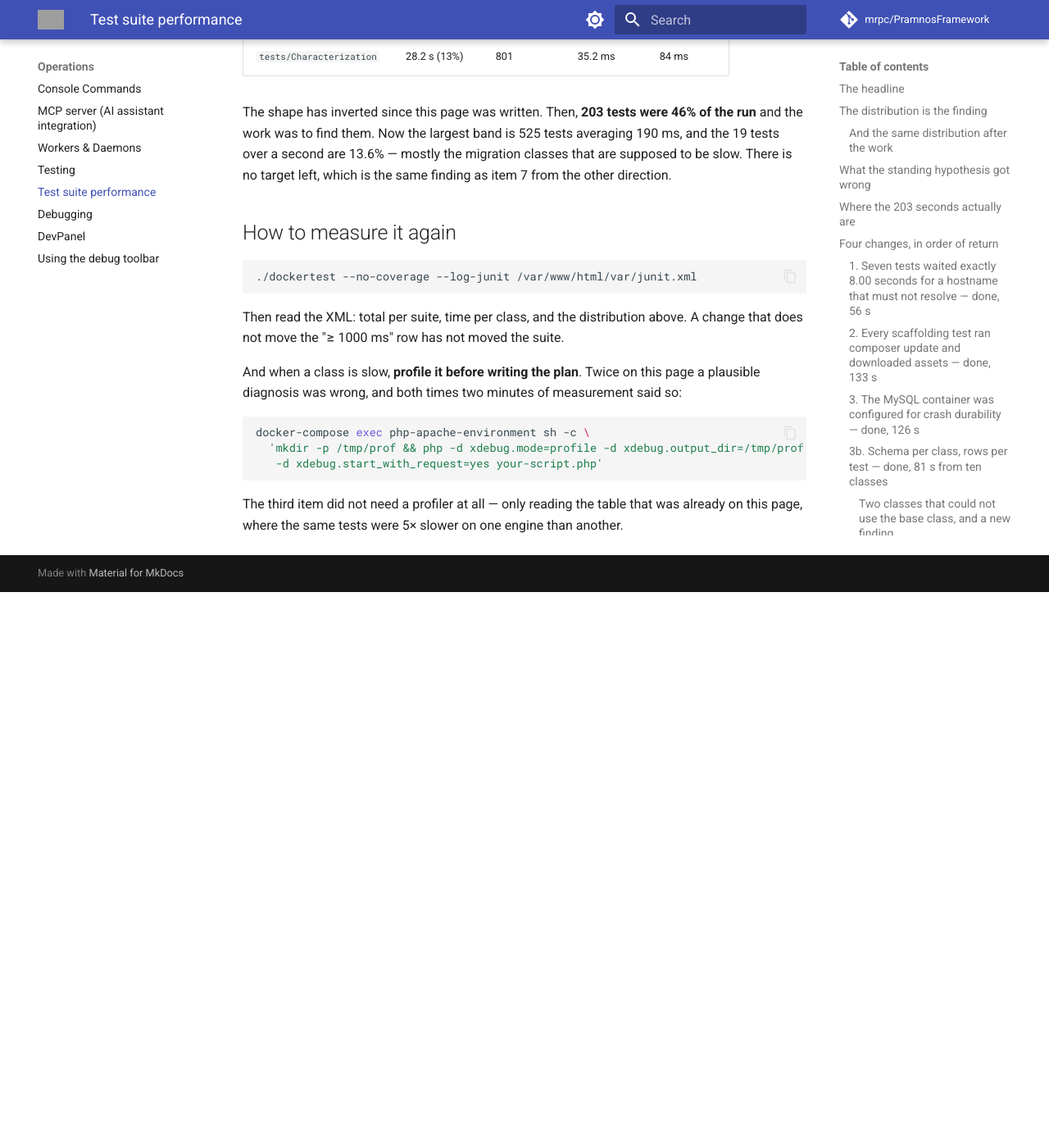
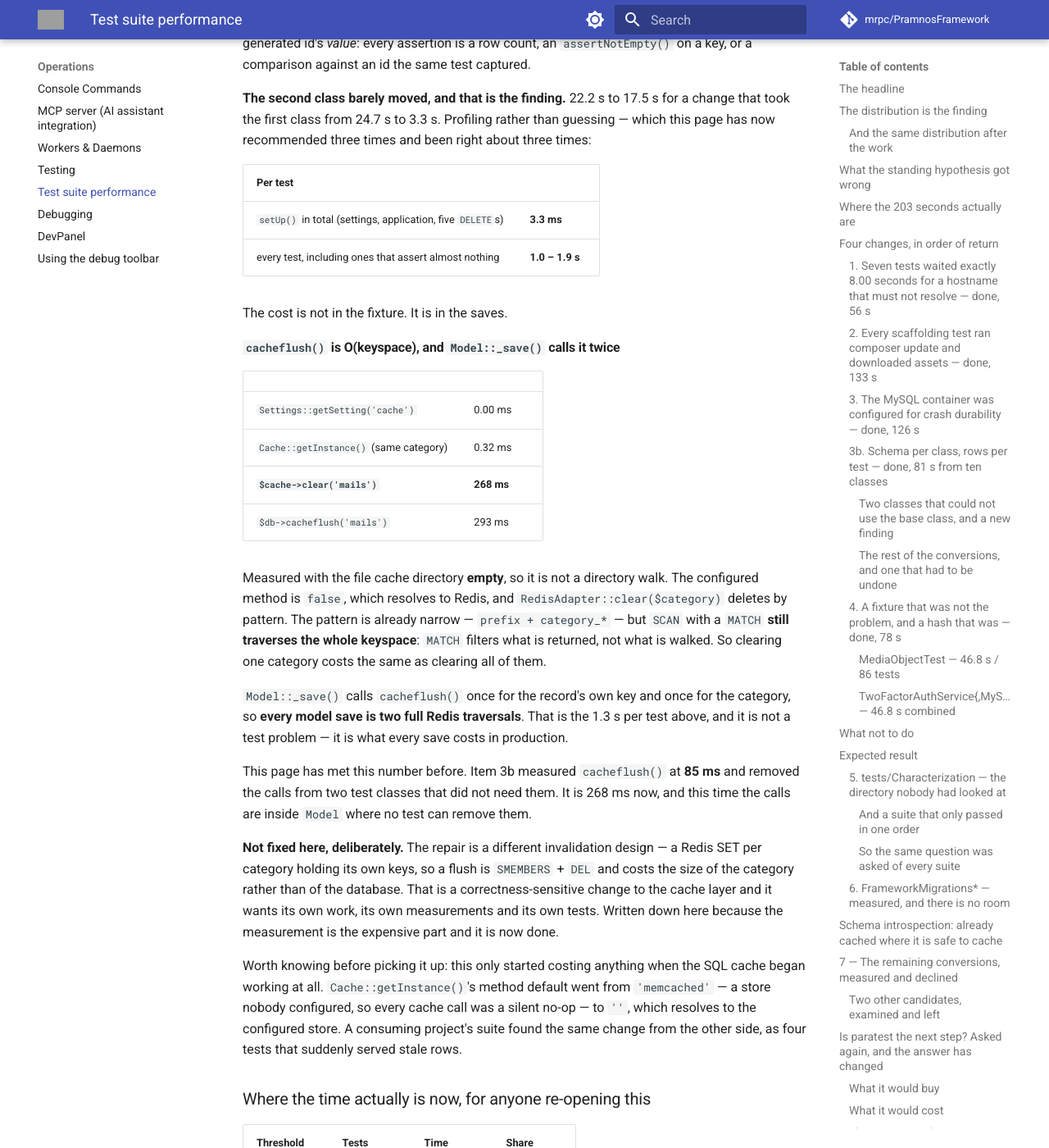
Before and after one commit to mrpc/PramnosFramework, an MkDocs documentation site: the page built from docs/Pramnos_Test_Suite_Performance.md, in a window 1280 px wide and 1400 px high, scrolled down 23339 px. Shown: the whole window at 82% size. Built offline with MkDocs 1.6.1 and Material for MkDocs 9.7.7, drawn with Linux system fonts in a browser that asks for light colours; comment, search, counter and statistics services are not loaded; before the commit the page ends 24061 px from its top, so only the background shows below that; some of the changed text lies outside the part shown; grey boxes are pictures that could not be loaded.

Commit message:
docs: what the last few days cost, measured
Answers the question directly: no, the recent work did not undo the test-suite
performance work — beyond two regressions, both fixed, and neither visible in the
suite total.

The performance page gains the 2026-08-24 check: the numbers, the two regressions
with their measurements, what the >= 1000 ms band actually contains, and item 8 —
the two classes fixed here and the cacheflush finding underneath the second one.

Of 290.6 s of measured test time, files touched in the last two days are 26.9 s
(9.2%) across 424 tests. The >= 1000 ms band grew from 19 tests to 68 and the
classes in it were almost entirely older; the two largest are now fixed.

The post carries the same three findings for a reader who is not looking at the
performance page: the comment scanner at 150x, the PostgreSQL introspection at
4x, and cacheflush() at 268 ms with an empty file cache.

```diff
--- a/docs/Pramnos_Test_Suite_Performance.md
+++ b/docs/Pramnos_Test_Suite_Performance.md
@@ -872,6 +872,78 @@ generator introspection, on the CLI path only. It buys a generator that reads th
 schema its migration just wrote, which is the same reasoning as
 [the write path being uncached](#schema-introspection-already-cached-where-it-is-safe-to-cache).
 
+### 8 — The two classes item 3b never reached, and what was underneath one of them
+
+Named in the 2026-08-24 check above as the largest remaining item: 40 s across two
+classes that rebuilt their schema in every `setUp()`. Both are now on the
+schema-per-class pattern, and the second one led somewhere more interesting than
+the first.
+
+| Class | Before | After |
+| --- | --- | --- |
+| `TwoFactorAuthServiceMySQLTest` | 24.7 s / 17 tests | **3.3 s** |
+| `MessagingModelsPostgreSQLTest` | 22.2 s / 11 tests | **17.5 s** |
+
+Neither can use `DatabaseTestCase`, for the reason `TokenTest` could not: the code
+under test reaches the database through `Database::getInstance()`, so the test has
+to use that instance rather than a handle of its own. Both got the pattern by hand
+— schema in `setUpBeforeClass()`, `DELETE` in `setUp()`, drop after the class.
+
+The auto-increment trap was checked rather than assumed in both. Neither class
+asserts on a generated id's *value*: every assertion is a row count, an
+`assertNotEmpty()` on a key, or a comparison against an id the same test captured.
+
+**The second class barely moved, and that is the finding.** 22.2 s to 17.5 s for a
+change that took the first class from 24.7 s to 3.3 s. Profiling rather than
+guessing — which this page has now recommended three times and been right about
+three times:
+
+| Per test | |
+| --- | --- |
+| `setUp()` in total (settings, application, five `DELETE`s) | **3.3 ms** |
+| every test, including ones that assert almost nothing | **1.0 – 1.9 s** |
+
+The cost is not in the fixture. It is in the saves.
+
+#### `cacheflush()` is O(keyspace), and `Model::_save()` calls it twice
+
+| | |
+| --- | --- |
+| `Settings::getSetting('cache')` | 0.00 ms |
+| `Cache::getInstance()` (same category) | 0.32 ms |
+| **`$cache->clear('mails')`** | **268 ms** |
+| `$db->cacheflush('mails')` | 293 ms |
+
+Measured with the file cache directory **empty**, so it is not a directory walk.
+The configured method is `false`, which resolves to Redis, and
+`RedisAdapter::clear($category)` deletes by pattern. The pattern is already
+narrow — `prefix + category_*` — but `SCAN` with a `MATCH` **still traverses the
+whole keyspace**: `MATCH` filters what is returned, not what is walked. So
+clearing one category costs the same as clearing all of them.
+
+`Model::_save()` calls `cacheflush()` once for the record's own key and once for
+the category, so **every model save is two full Redis traversals**. That is the
+1.3 s per test above, and it is not a test problem — it is what every save costs
+in production.
+
+This page has met this number before. Item 3b measured `cacheflush()` at **85 ms**
+and removed the calls from two test classes that did not need them. It is 268 ms
+now, and this time the calls are inside `Model` where no test can remove them.
+
+**Not fixed here, deliberately.** The repair is a different invalidation design —
+a Redis SET per category holding its own keys, so a flush is `SMEMBERS` + `DEL`
+and costs the size of the category rather than of the database. That is a
+correctness-sensitive change to the cache layer and it wants its own work, its own
+measurements and its own tests. Written down here because the measurement is the
+expensive part and it is now done.
+
+Worth knowing before picking it up: this only started costing anything when the
+SQL cache began working at all. `Cache::getInstance()`'s method default went from
+`'memcached'` — a store nobody configured, so every cache call was a silent no-op
+— to `''`, which resolves to the configured store. A consuming project's suite
+found the same change from the other side, as four tests that suddenly served
+stale rows.
+
 ### Where the time actually is now, for anyone re-opening this
 
 | Threshold | Tests | Time | Share |
```
Also changed, not shown: docs/version-history/posts/2026-08-24-the-scanner-that-cost-more-than-it-saved.md (added, +147 -0 lines).
